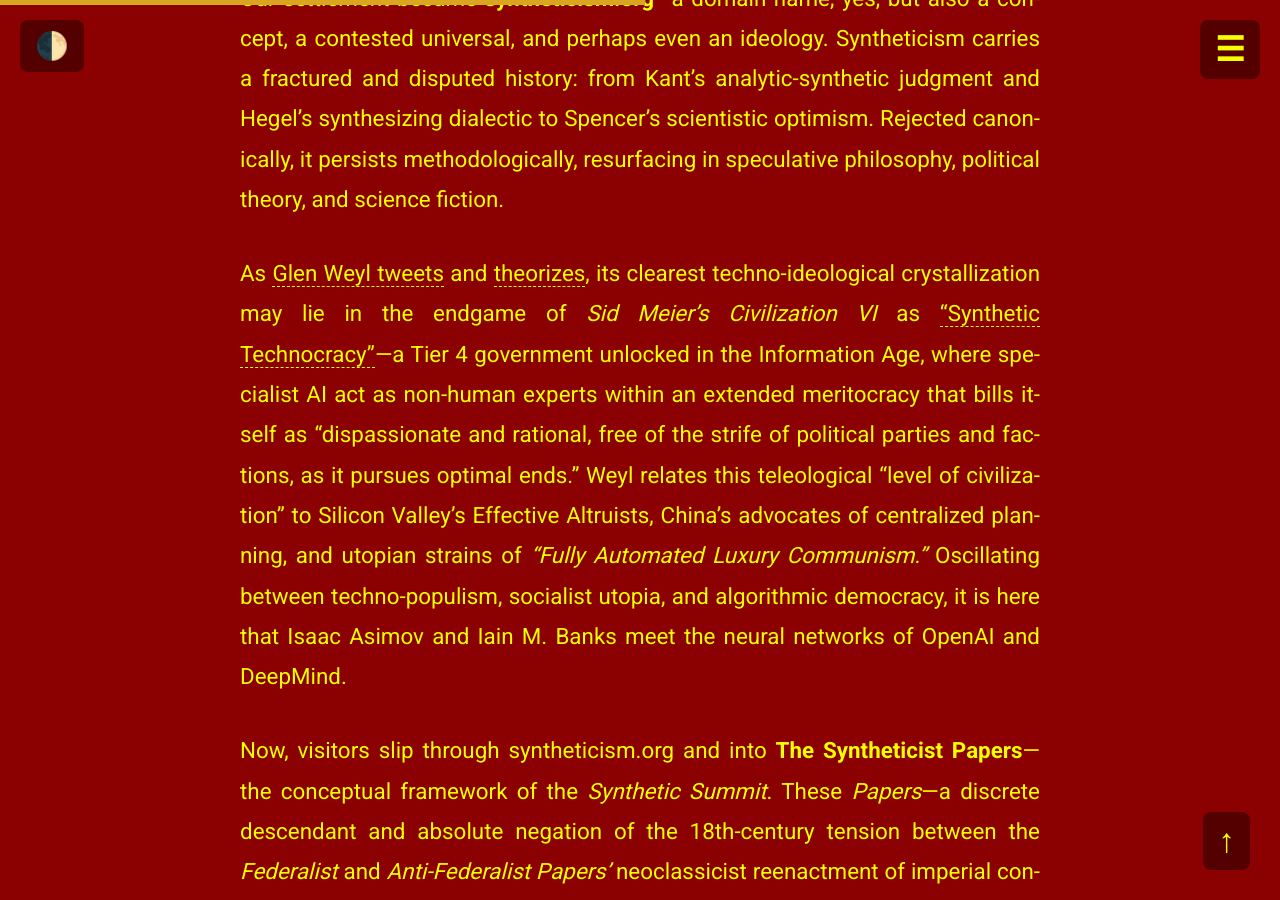
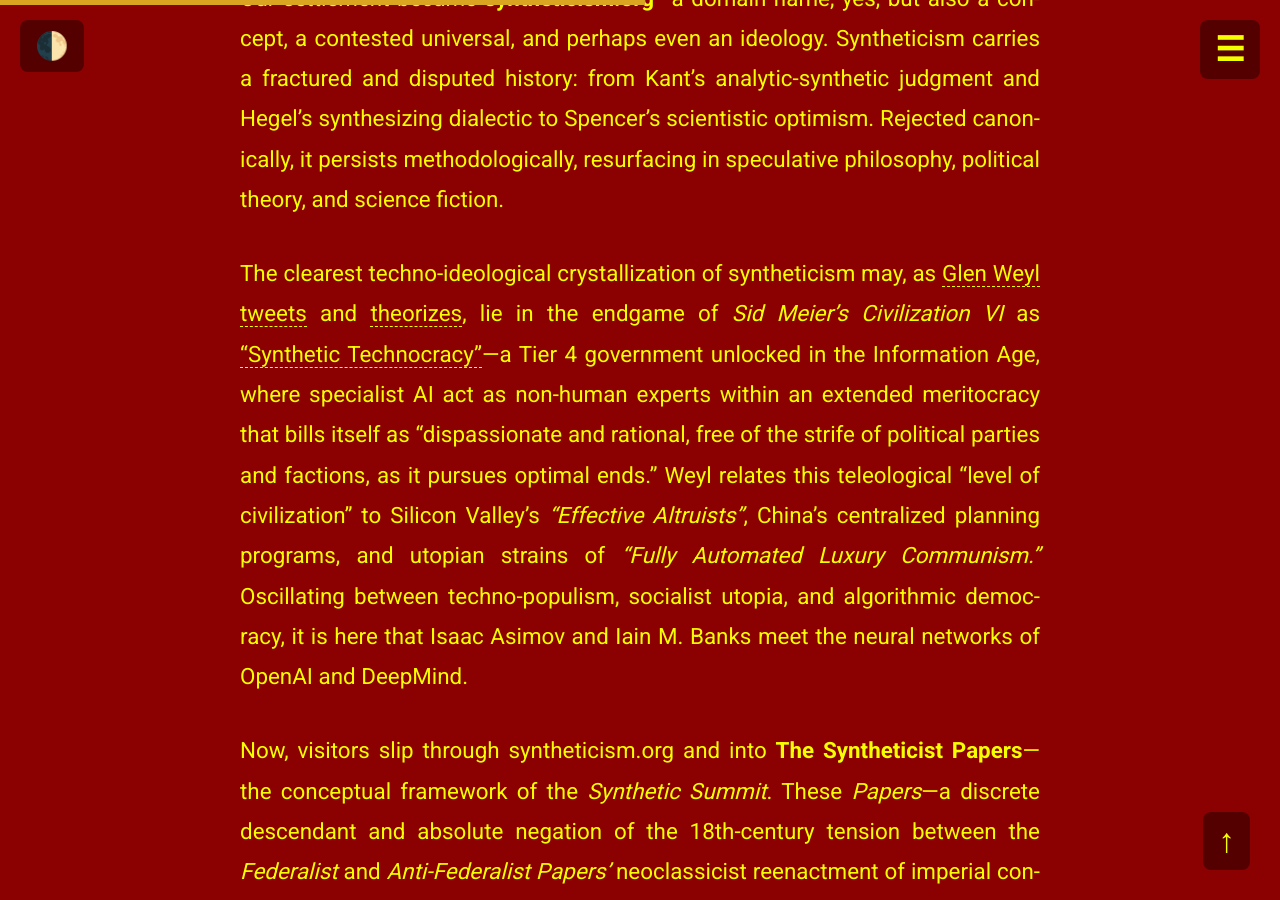
Before and after one commit to ComputerLars/The-Syntheticist-Papers, a Jekyll site: the page built from index.md, in a window 1280 px wide and 900 px high, scrolled down 1525 px. Built offline with Jekyll 4.4.1, drawn with Linux system fonts in a browser that asks for light colours.

Commit message:
Update index.md

```diff
--- a/index.md
+++ b/index.md
@@ -20,7 +20,7 @@ So, we've ended up with a digital publication embedded in the open-source cultur
 
 Our settlement became **syntheticism.org**—a domain name, yes, but also a concept, a contested universal, and perhaps even an ideology. Syntheticism carries a fractured and disputed history: from Kant’s analytic-synthetic judgment and Hegel’s synthesizing dialectic to Spencer’s scientistic optimism. Rejected canonically, it persists methodologically, resurfacing in speculative philosophy, political theory, and science fiction.
 
-As [Glen Weyl tweets](https://x.com/glenweyl/status/1477458029742202882) and [theorizes](https://www.radicalxchange.org/media/blog/political-ideologies-for-the-21st-century/), its clearest techno-ideological crystallization may lie in the endgame of *Sid Meier's Civilization VI* as [“Synthetic Technocracy”](https://civilization.fandom.com/wiki/Synthetic_Technocracy_(Civ6)#:~:text=Technocracy%20is%20government%20by%20experts,could%20include%20non%2Dhuman%20agents)—a Tier 4 government unlocked in the Information Age, where specialist AI act as non-human experts within an extended meritocracy that bills itself as "dispassionate and rational, free of the strife of political parties and factions, as it pursues optimal ends." Weyl relates this teleological "level of civilization" to Silicon Valley’s Effective Altruists, China’s advocates of centralized planning, and utopian strains of *“Fully Automated Luxury Communism.”* Oscillating between techno-populism, socialist utopia, and algorithmic democracy, it is here that Isaac Asimov and Iain M. Banks meet the neural networks of OpenAI and DeepMind.
+The clearest techno-ideological crystallization of syntheticism may, as [Glen Weyl tweets](https://x.com/glenweyl/status/1477458029742202882) and [theorizes](https://www.radicalxchange.org/media/blog/political-ideologies-for-the-21st-century/), lie in the endgame of *Sid Meier's Civilization VI* as [“Synthetic Technocracy”](https://civilization.fandom.com/wiki/Synthetic_Technocracy_(Civ6)#:~:text=Technocracy%20is%20government%20by%20experts,could%20include%20non%2Dhuman%20agents)—a Tier 4 government unlocked in the Information Age, where specialist AI act as non-human experts within an extended meritocracy that bills itself as "dispassionate and rational, free of the strife of political parties and factions, as it pursues optimal ends." Weyl relates this teleological "level of civilization" to Silicon Valley’s *"Effective Altruists"*, China’s centralized planning programs, and utopian strains of *“Fully Automated Luxury Communism.”* Oscillating between techno-populism, socialist utopia, and algorithmic democracy, it is here that Isaac Asimov and Iain M. Banks meet the neural networks of OpenAI and DeepMind.
 
 Now, visitors slip through syntheticism.org and into **The Syntheticist Papers**—the conceptual framework of the *Synthetic Summit*. These *Papers*—a discrete descendant and absolute negation of the 18th-century tension between the *Federalist* and *Anti-Federalist Papers'* neoclassicist reenactment of imperial constitutions—serve as a central resource, a reference point, a locus of knowledge that might become… many things. Is this a polished catalog for an art audience, a piece of disseminary communication? A prelude to a Galactic Federation of Planets? Or does it herald some other purpose? What, really, is this for?
 
```
